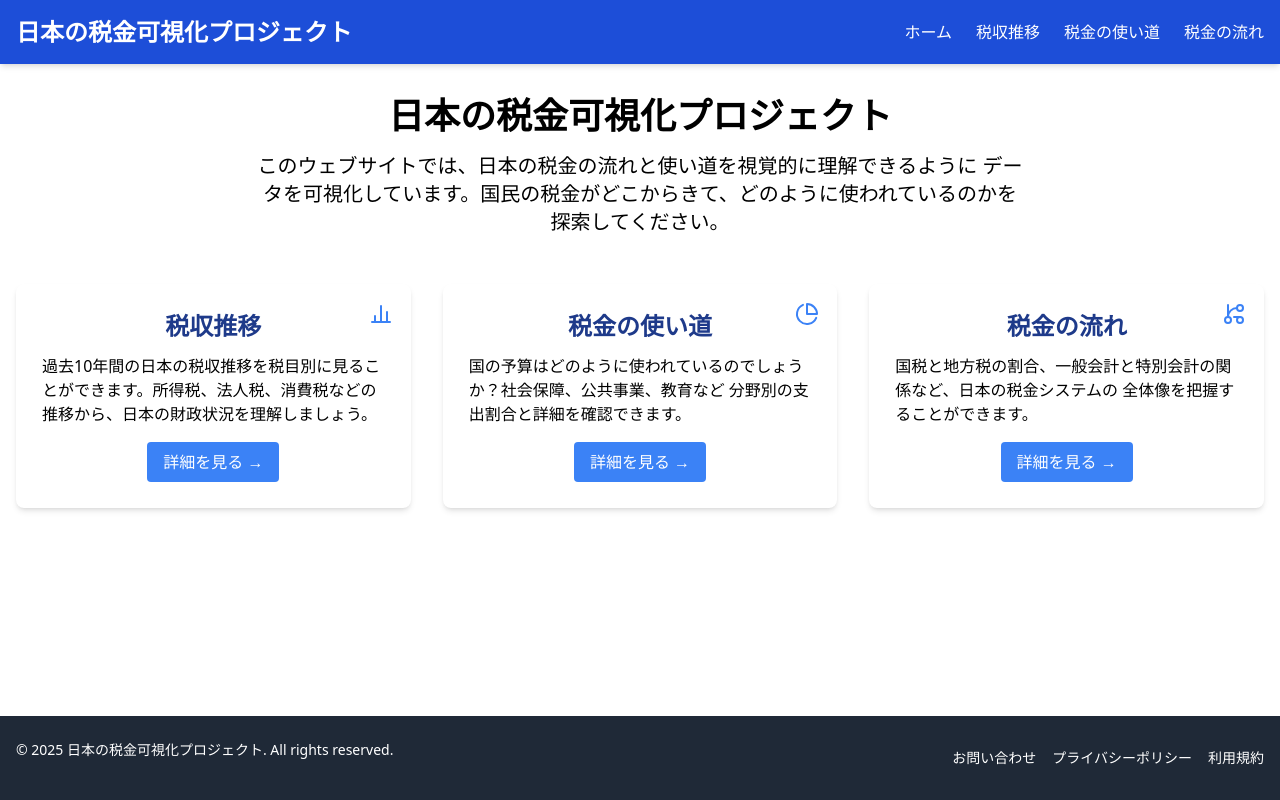
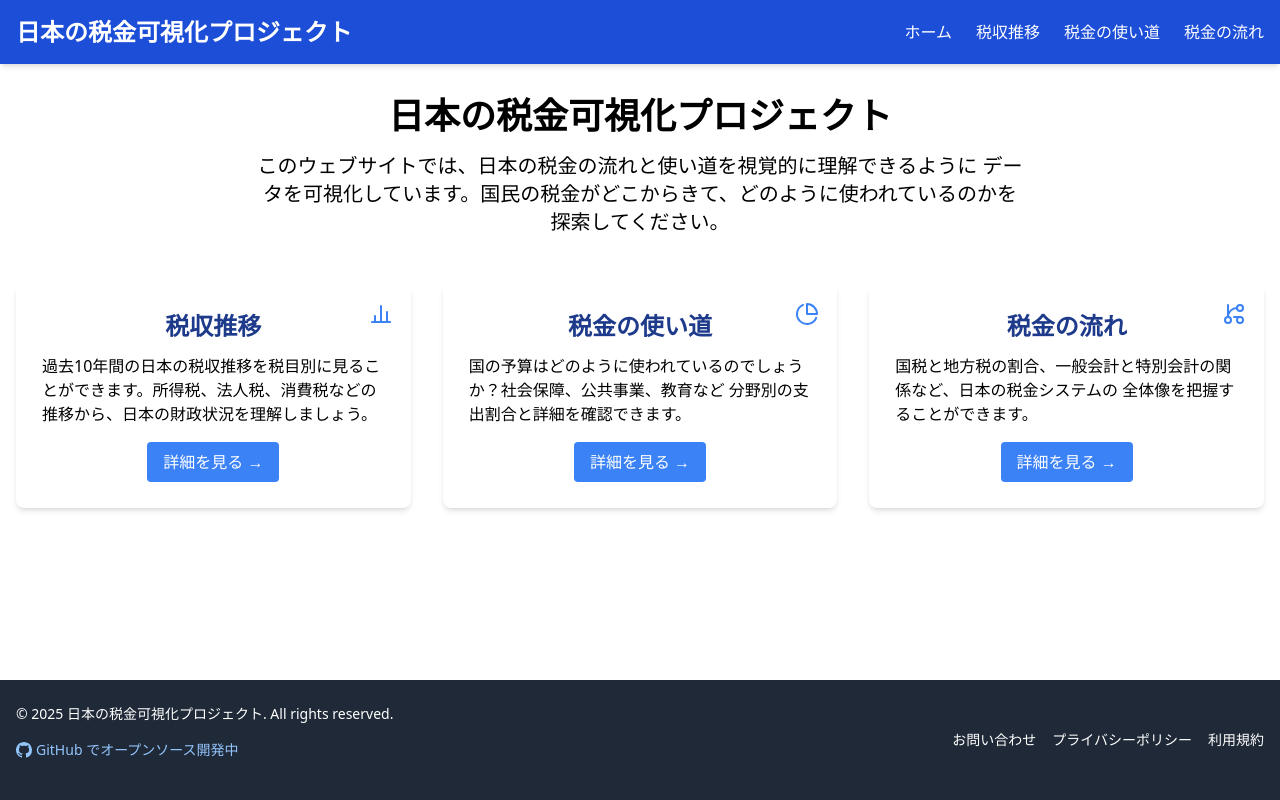
Before and after one commit to jackasser/tax_project, a Next.js app in the folder web/new-japan-tax-visualizer/: page / in a window 1280 px wide. Built offline with nearby package versions, Linux system fonts and the light colour scheme.

Commit message:
OSS追記

```diff
--- a/web/new-japan-tax-visualizer/components/Footer.js
+++ b/web/new-japan-tax-visualizer/components/Footer.js
@@ -8,6 +8,14 @@
           <div className="mb-4 md:mb-0">
             <p className="text-sm">
               &copy; {currentYear} 日本の税金可視化プロジェクト. All rights reserved.
+            </p>
+            <p className="text-sm mt-1">
+              <a href="https://github.com/jackasser/tax_project" target="_blank" rel="noopener noreferrer" className="text-blue-300 hover:text-blue-200 flex items-center">
+                <svg className="w-4 h-4 mr-1 inline" viewBox="0 0 16 16" fill="currentColor">
+                  <path fillRule="evenodd" d="M8 0C3.58 0 0 3.58 0 8c0 3.54 2.29 6.53 5.47 7.59.4.07.55-.17.55-.38 0-.19-.01-.82-.01-1.49-2.01.37-2.53-.49-2.69-.94-.09-.23-.48-.94-.82-1.13-.28-.15-.68-.52-.01-.53.63-.01 1.08.58 1.23.82.72 1.21 1.87.87 2.33.66.07-.52.28-.87.51-1.07-1.78-.2-3.64-.89-3.64-3.95 0-.87.31-1.59.82-2.15-.08-.2-.36-1.02.08-2.12 0 0 .67-.21 2.2.82.64-.18 1.32-.27 2-.27.68 0 1.36.09 2 .27 1.53-1.04 2.2-.82 2.2-.82.44 1.1.16 1.92.08 2.12.51.56.82 1.27.82 2.15 0 3.07-1.87 3.75-3.65 3.95.29.25.54.73.54 1.48 0 1.07-.01 1.93-.01 2.2 0 .21.15.46.55.38A8.013 8.013 0 0016 8c0-4.42-3.58-8-8-8z"></path>
+                </svg>
+                GitHub でオープンソース開発中
+              </a>
             </p>
           </div>
           <div className="flex gap-4">
```
Also changed, not shown: 1 other file (tests, documents, lock files or other folders).
